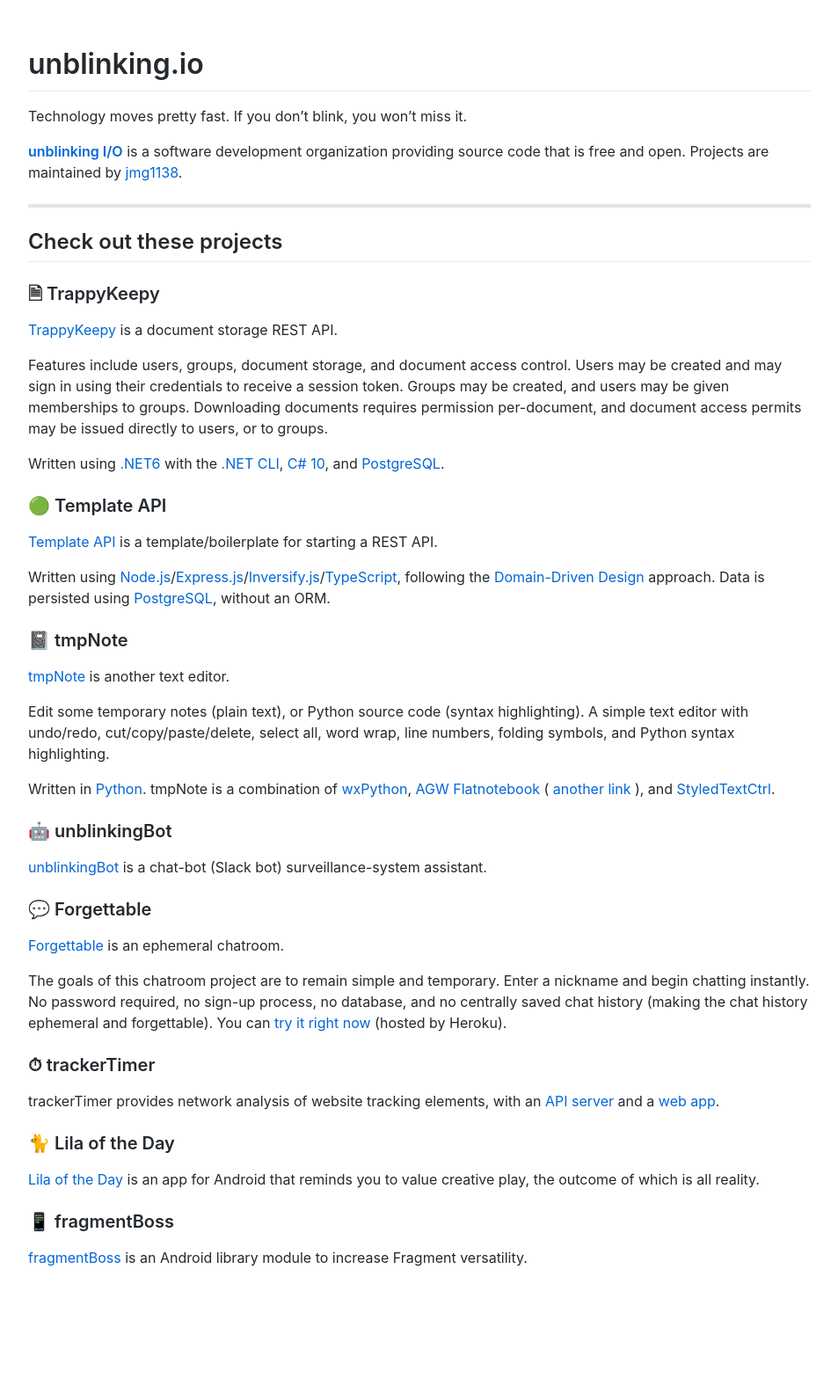
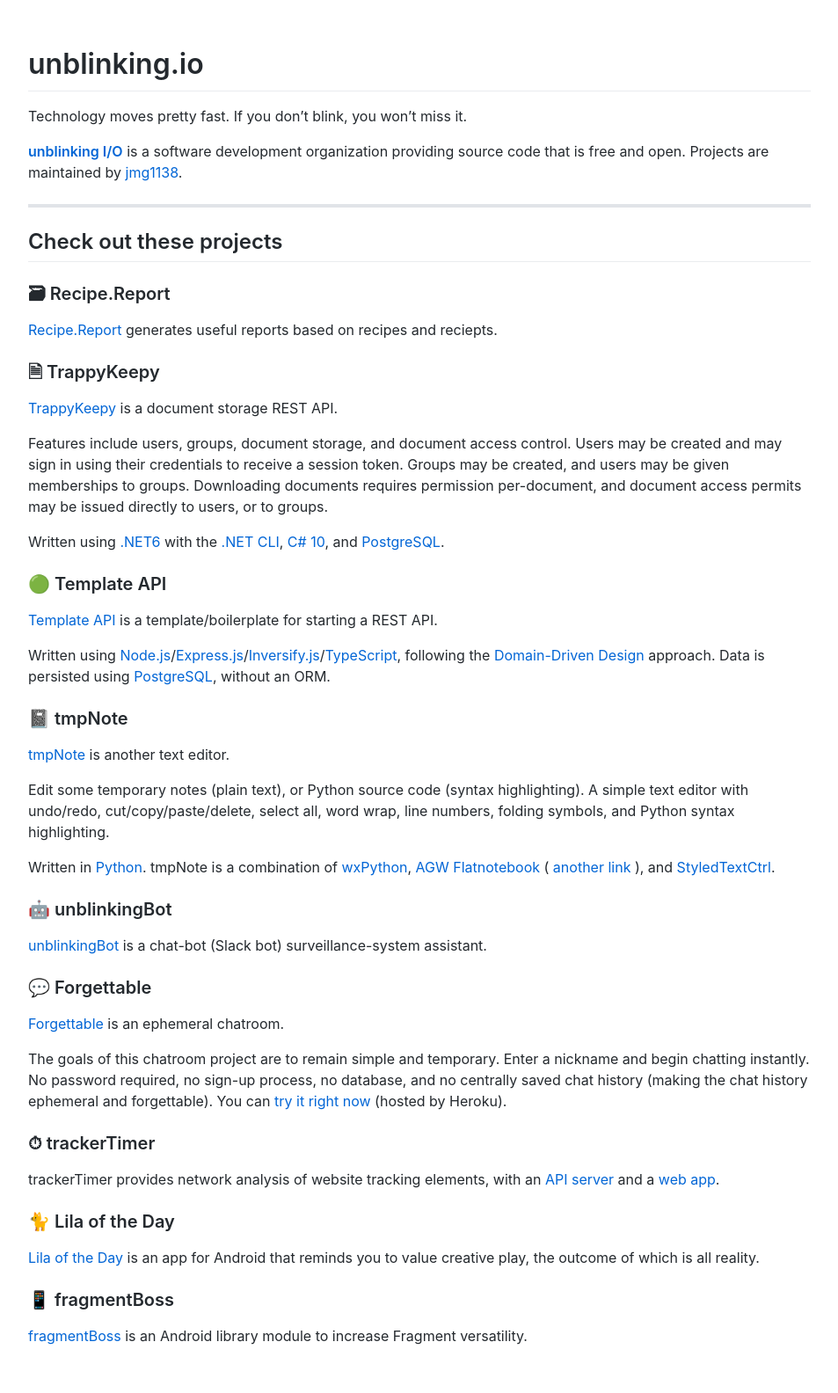
Before and after one commit to unblinking/www.unblinking.io, a Jekyll site: the page built from index.md, in a window 1280 px wide. Shown: the whole page at 88% size, without its empty margins (163-1116 px from the left). Built offline with Jekyll 4.4.1, drawn with Linux system fonts in a browser that asks for light colours; our own code applies the rules of GitHub Pages for plain Markdown files; before the commit the page ends 1495 px from its top, so only the background shows below that.

Commit message:
Update index.md

```diff
--- a/index.md
+++ b/index.md
@@ -7,6 +7,10 @@ __[unblinking I/O](https://github.com/unblinking)__ is a software development or
 ___
 
 ## Check out these projects
+
+### 🗃 Recipe.Report
+
+[Recipe.Report](https://www.recipe.report/) generates useful reports based on recipes and reciepts.
 
 ### 🗎 TrappyKeepy
 
```
